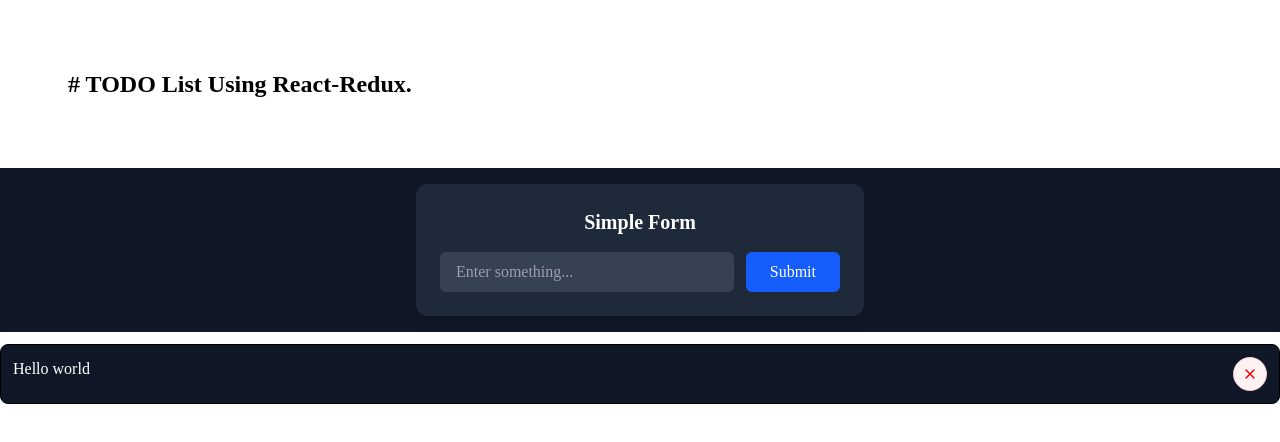
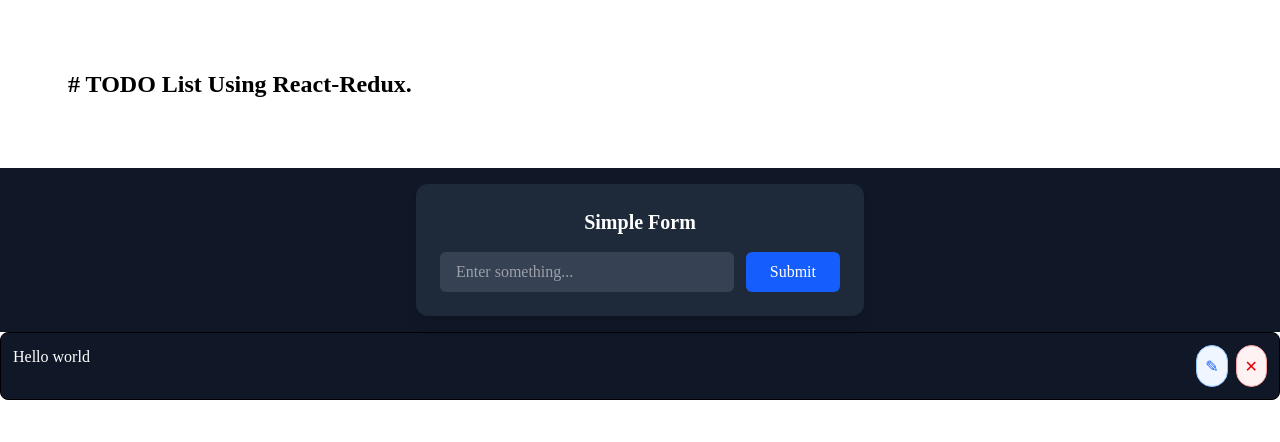
Before and after one commit to sarangBaraskar/Todolist--with-Redux..., a React (Vite) app: page / in a window 1280 px wide. Shown: the top 442 px of the page. Built offline with nearby package versions, Linux system fonts and the light colour scheme.

Commit message:
Create Update Button and update function in reduser

```diff
--- a/src/component/To_doremove.jsx
+++ b/src/component/To_doremove.jsx
@@ -1,54 +1,75 @@
-import React from 'react'
+import { useState } from 'react'
 import { useSelector, useDispatch } from 'react-redux'
-import { removetodo } from '../features/tod/To_doSlice'
-
+import { removetodo, updatetodo } from '../features/tod/To_doSlice'
 
 export default function Todoremove() {
     const todos = useSelector((state) => state.todos)
     const dispatch = useDispatch()
+
+    const [editId, setEditId] = useState(null)
+    const [editText, setEditText] = useState('')
+
+    const handleUpdate = (id) => {
+        dispatch(updatetodo({ id, text: editText }))
+        setEditId(null)
+        setEditText('')
+    }
+
     return (
-        <>
-
         <ul className="space-y-2">
             {todos.map((todo) => (
                 <li
                     key={todo.id}
-                        className="flex mt-3 items-start justify-between gap-3 rounded-lg border bg-gray-900 p-3"
+                    className="flex items-start justify-between gap-3 rounded-lg border bg-gray-900 p-3"
                 >
-                        {/* Content */}
+                    {/* Text / Input */}
+                    {editId === todo.id ? (
+                        <input
+                            value={editText}
+                            onChange={(e) => setEditText(e.target.value)}
+                            className="flex-1 rounded bg-gray-800 p-2 text-white outline-none"
+                        />
+                    ) : (
                         <p className="flex-1 font-[cursive] text-white break-words">
                             {todo.text}
                         </p>
+                    )}
 
-                        {/* Delete button */}
-                        <div className="flex-shrink-0">
+                    {/* Action buttons */}
+                    <div className="flex gap-2">
+                        {/* Edit / Save */}
+                        {editId === todo.id ? (
                             <button
-                                type="button"
+                                onClick={() => handleUpdate(todo.id)}
+                                className="rounded-full border border-green-300 bg-green-50 p-2 text-green-600 hover:bg-green-100"
+                                aria-label="Save"
+                            >
+                                ✓
+                            </button>
+                        ) : (
+                            <button
+                                onClick={() => {
+                                    setEditId(todo.id)
+                                    setEditText(todo.text)
+                                }}
+                                className="rounded-full border border-blue-300 bg-blue-50 p-2 text-blue-600 hover:bg-blue-100"
+                                aria-label="Edit"
+                            >
+                                ✎
+                            </button>
+                        )}
+
+                        {/* Delete */}
+                        <button
                             onClick={() => dispatch(removetodo(todo.id))}
-                                className="inline-flex items-center justify-center rounded-full border border-red-200 bg-red-50 p-2 text-red-600 hover:bg-red-100 hover:border-red-300 focus:outline-none focus:ring-2 focus:ring-red-500 focus:ring-offset-2"
+                            className="rounded-full border border-red-300 bg-red-50 p-2 text-red-600 hover:bg-red-100"
                             aria-label="Delete"
                         >
-                                <svg
-                                    xmlns="http://www.w3.org/2000/svg"
-                                    className="h-4 w-4"
-                                    viewBox="0 0 24 24"
-                                    stroke="currentColor"
-                                    fill="none"
-                                    strokeWidth="2"
-                                    strokeLinecap="round"
-                                    strokeLinejoin="round"
-                                >
-                                    <line x1="6" y1="6" x2="18" y2="18" />
-                                    <line x1="6" y1="18" x2="18" y2="6" />
-                                </svg>
+                            ✕
                         </button>
                     </div>
                 </li>
             ))}
         </ul>
-
-
-
-        </>
     )
 }
--- a/src/features/tod/To_doSlice.js
+++ b/src/features/tod/To_doSlice.js
@@ -19,10 +19,17 @@ export const to_doSlice = createSlice({
             state.todos = state.todos.filter((to_do) => to_do.id !== action.payload)
 
         },
+        updatetodo: (state, action) => {
+            const { id, text } = action.payload
+            const todo = state.todos.find((t) => t.id === id)
+            if (todo) {
+                todo.text = text
+            }
+        },
 
     }
 })
 
-export const { addtodo, removetodo } = to_doSlice.actions
+export const { addtodo, removetodo, updatetodo } = to_doSlice.actions
 
 export default to_doSlice.reducer;
```
Lines whose indentation alone changed are shown as unchanged.
